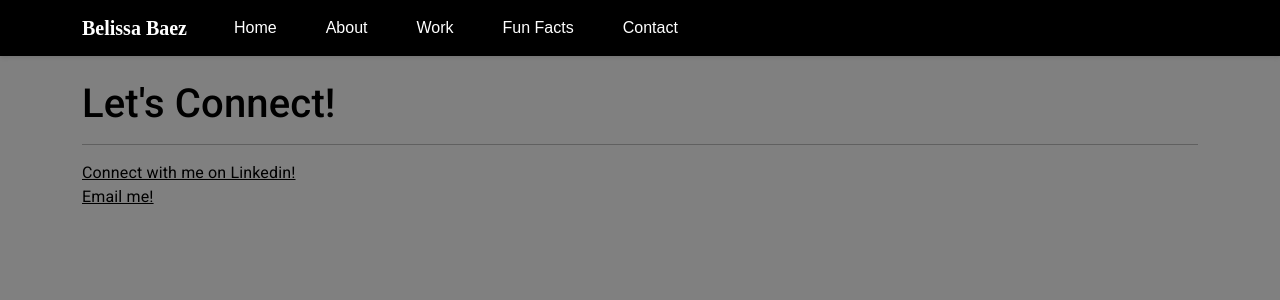
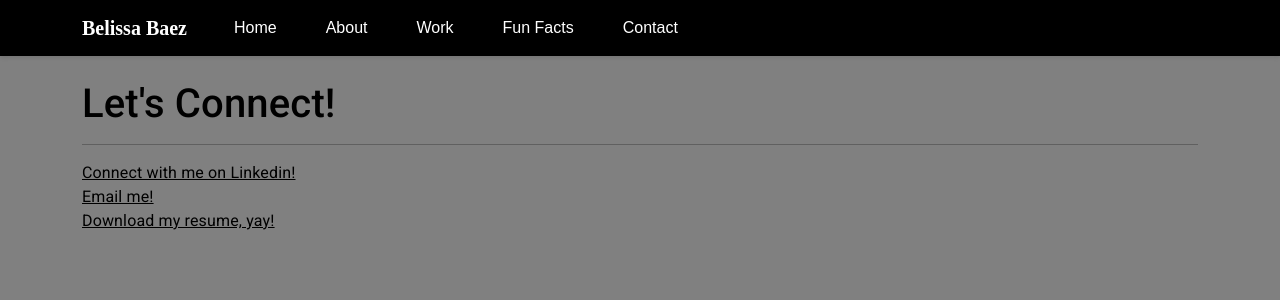
Before and after one commit to belissa28/personal-website, a React (Create React App) app: page /contact in a window 1280 px wide. Shown: the top 300 px of the page. Built offline with nearby package versions, Linux system fonts and the light colour scheme.

Commit message:
Testing updated token.

```diff
--- a/src/pages/Contact.js
+++ b/src/pages/Contact.js
@@ -1,6 +1,8 @@
 // Contact.js
 import React, { useState } from 'react';
 import { Typography } from '@mui/material';
+import pdf from './BelissaResume2024.pdf';
+
 function Contact() {
     const [alignment] = useState("");
     return (
@@ -16,6 +18,8 @@ function Contact() {
                 <a href='mailto:belissa.baez.28@gmail.com' class='email-link' target="_blank" rel="noopener noreferrer">
                     Email me!
         </a>
+                <br></br>
+                <a href={pdf} download="BelissaResume2024.pdf" className="download-resume">Download my resume, yay!</a>
 
             </div>
 
```
